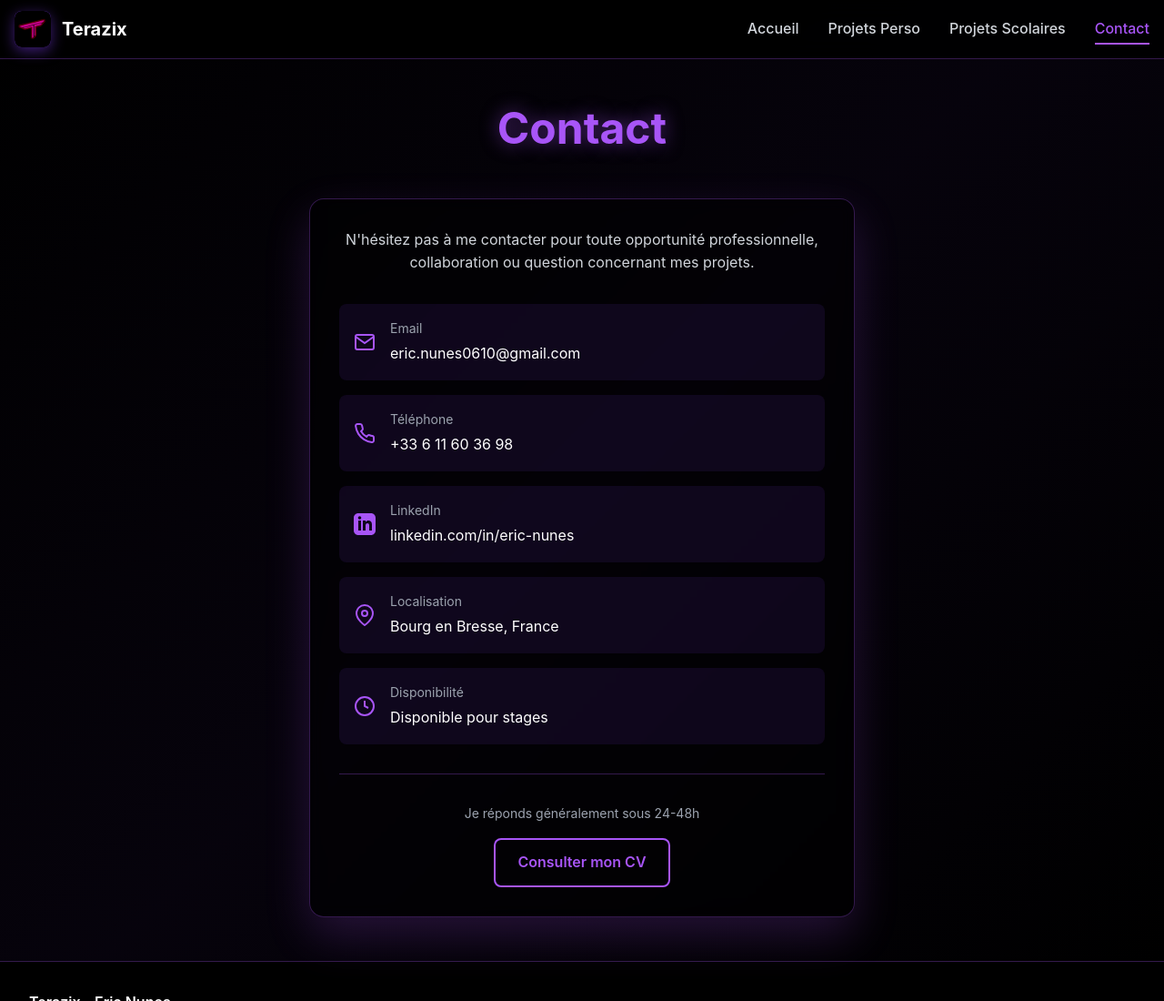
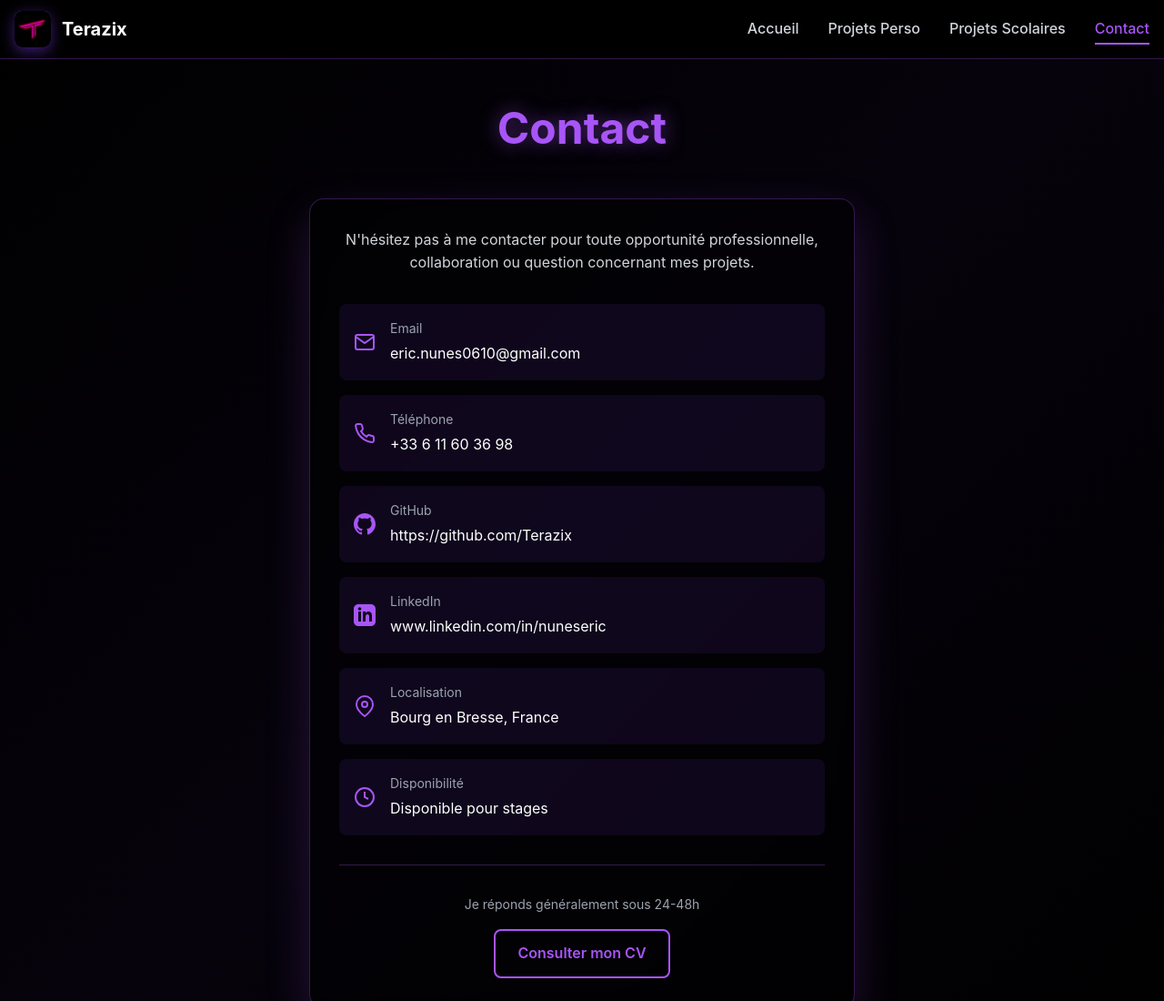
Before and after one commit to Terazix/terazix.github.io, a plain HTML site: page contact.html in a window 1280 px wide. Shown: the top 1100 px of the page at 91% size. Drawn offline with Linux system fonts and the light colour scheme.

Commit message:
ffz
fzfs

```diff
--- a/contact.html
+++ b/contact.html
@@ -70,25 +70,24 @@
                     </a>
 
                     <!-- GitHub -->
-                     <!--
-                    <a href="https://github.com/terazix" target="_blank" rel="noopener noreferrer" class="contact-item">
+                    <a href="https://github.com/Terazix" target="_blank" rel="noopener noreferrer" class="contact-item">
                         <svg width="24" height="24" viewBox="0 0 24 24" fill="currentColor">
                             <path d="M12 0c-6.626 0-12 5.373-12 12 0 5.302 3.438 9.8 8.207 11.387.599.111.793-.261.793-.577v-2.234c-3.338.726-4.033-1.416-4.033-1.416-.546-1.387-1.333-1.756-1.333-1.756-1.089-.745.083-.729.083-.729 1.205.084 1.839 1.237 1.839 1.237 1.07 1.834 2.807 1.304 3.492.997.107-.775.418-1.305.762-1.604-2.665-.305-5.467-1.334-5.467-5.931 0-1.311.469-2.381 1.236-3.221-.124-.303-.535-1.524.117-3.176 0 0 1.008-.322 3.301 1.23.957-.266 1.983-.399 3.003-.404 1.02.005 2.047.138 3.006.404 2.291-1.552 3.297-1.23 3.297-1.23.653 1.653.242 2.874.118 3.176.77.84 1.235 1.911 1.235 3.221 0 4.609-2.807 5.624-5.479 5.921.43.372.823 1.102.823 2.222v3.293c0 .319.192.694.801.576 4.765-1.589 8.199-6.086 8.199-11.386 0-6.627-5.373-12-12-12z"/>
                         </svg>
                         <div class="contact-item-content">
                             <p class="contact-item-label">GitHub</p>
-                            <p class="contact-item-value">github.com/terazix</p>
+                            <p class="contact-item-value">https://github.com/Terazix</p>
                         </div>
-                    </a>-->
+                    </a>
 
                     <!-- LinkedIn -->
-                    <a href="https://linkedin.com/in/eric-nunes" target="_blank" rel="noopener noreferrer" class="contact-item">
+                    <a href="www.linkedin.com/in/nuneseric" target="_blank" rel="noopener noreferrer" class="contact-item">
                         <svg width="24" height="24" viewBox="0 0 24 24" fill="currentColor">
                             <path d="M19 0h-14c-2.761 0-5 2.239-5 5v14c0 2.761 2.239 5 5 5h14c2.762 0 5-2.239 5-5v-14c0-2.761-2.238-5-5-5zm-11 19h-3v-11h3v11zm-1.5-12.268c-.966 0-1.75-.79-1.75-1.764s.784-1.764 1.75-1.764 1.75.79 1.75 1.764-.783 1.764-1.75 1.764zm13.5 12.268h-3v-5.604c0-3.368-4-3.113-4 0v5.604h-3v-11h3v1.765c1.396-2.586 7-2.777 7 2.476v6.759z"/>
                         </svg>
                         <div class="contact-item-content">
                             <p class="contact-item-label">LinkedIn</p>
-                            <p class="contact-item-value">linkedin.com/in/eric-nunes</p>
+                            <p class="contact-item-value">www.linkedin.com/in/nuneseric</p>
                         </div>
                     </a>
 
```
Also changed, not shown: index.html (+1 -1 lines), 2 other files.
